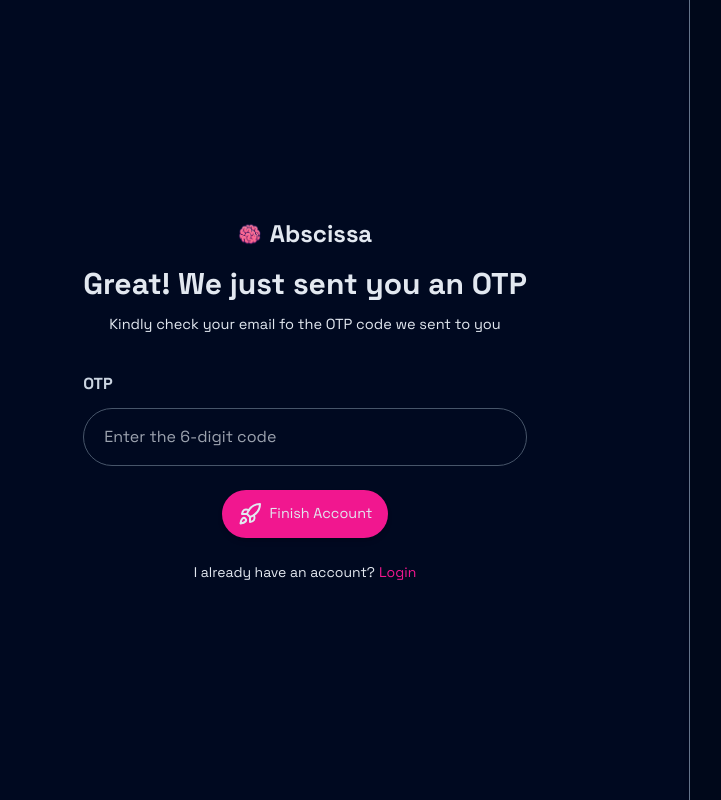
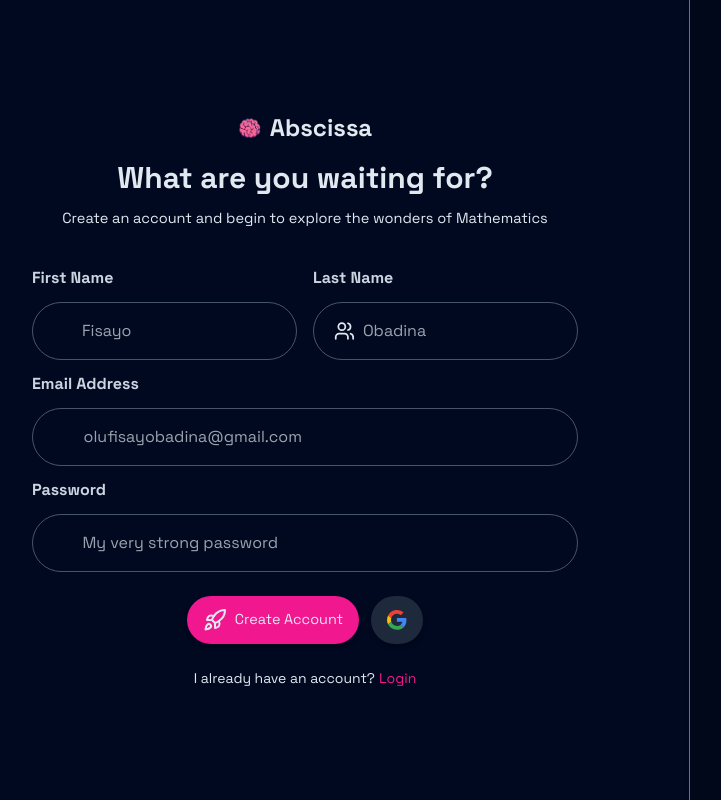
Before and after one commit to fisayo-dev/abscissa, a React (Vite) app in the folder frontend/: page /signup in a window 1280 px wide. Shown: the whole page, without its empty margins (79-800 px from the left). Built offline with nearby package versions, Linux system fonts and the light colour scheme; some icons are missing.

Commit message:
remove unnecessay code

```diff
--- a/frontend/src/pages/Public/Signup.jsx
+++ b/frontend/src/pages/Public/Signup.jsx
@@ -15,7 +15,7 @@ const Signup = () => {
   const [password, setPassword] = useState("");
   const [loadingIntroPhase, setLoadingIntroPhase] = useState(true);
   const [formLoading, setFormLoading] = useState(false);
-  const [showOtp, setShowOtp] = useState(true);
+  const [showOtp, setShowOtp] = useState(false);
 
   const navigate = useNavigate();
 
@@ -38,8 +38,25 @@ const Signup = () => {
       alert("Pls fill in the fields");
       return;
     }
-  }
 
+    try {
+      setFormLoading(true);
+      const url =
+        process.env.NODE_ENV == "production"
+          ? "https://abscissa-1.onrender.com/api/v1/users/send-otp"
+          : "/api/v1/users/send-otp";
+
+      await fetch(url, {
+        method: "POST",
+        headers: { "Content-Type": "application/json" },
+        body: JSON.stringify({ email }),
+      });
+      setShowOtp(true)
+      setFormLoading(false)
+    } catch (err) {
+      console.log("Error: ", err.message);
+    }
+  };
   const submitForm = async (e) => {
     e.preventDefault();
     if (
@@ -105,10 +122,7 @@ const Signup = () => {
                       Mathematics
                     </p>
                   </div>
-                  <form
-                    onSubmit={sendOtp}
-                    className="grid gap-6 mt-5 w-full"
-                  >
+                  <form onSubmit={sendOtp} className="grid gap-6 mt-5 w-full">
                     <div className="grid gap-3">
                       <div className="flex gap-4 items-center">
                         <div className="grid gap-3">
```
Also changed, not shown: 1 other file (tests, documents, lock files or other folders).
